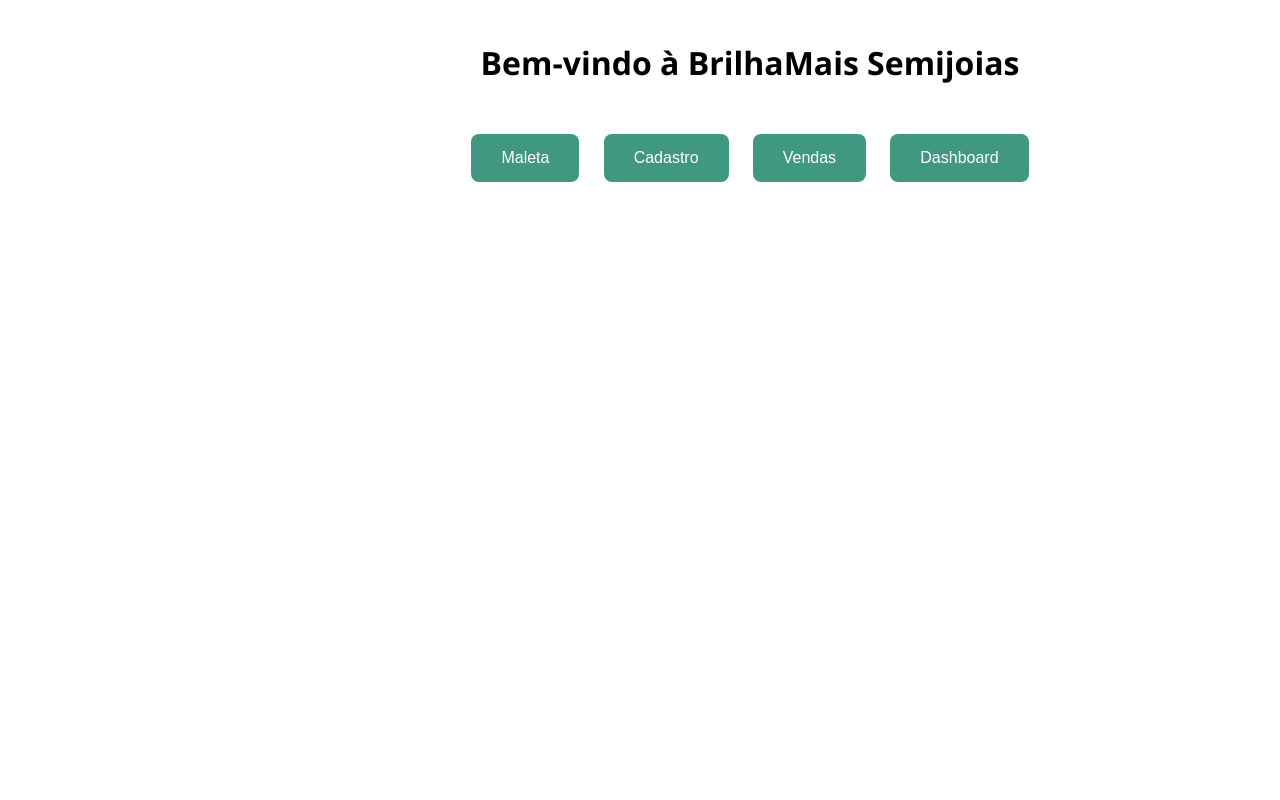
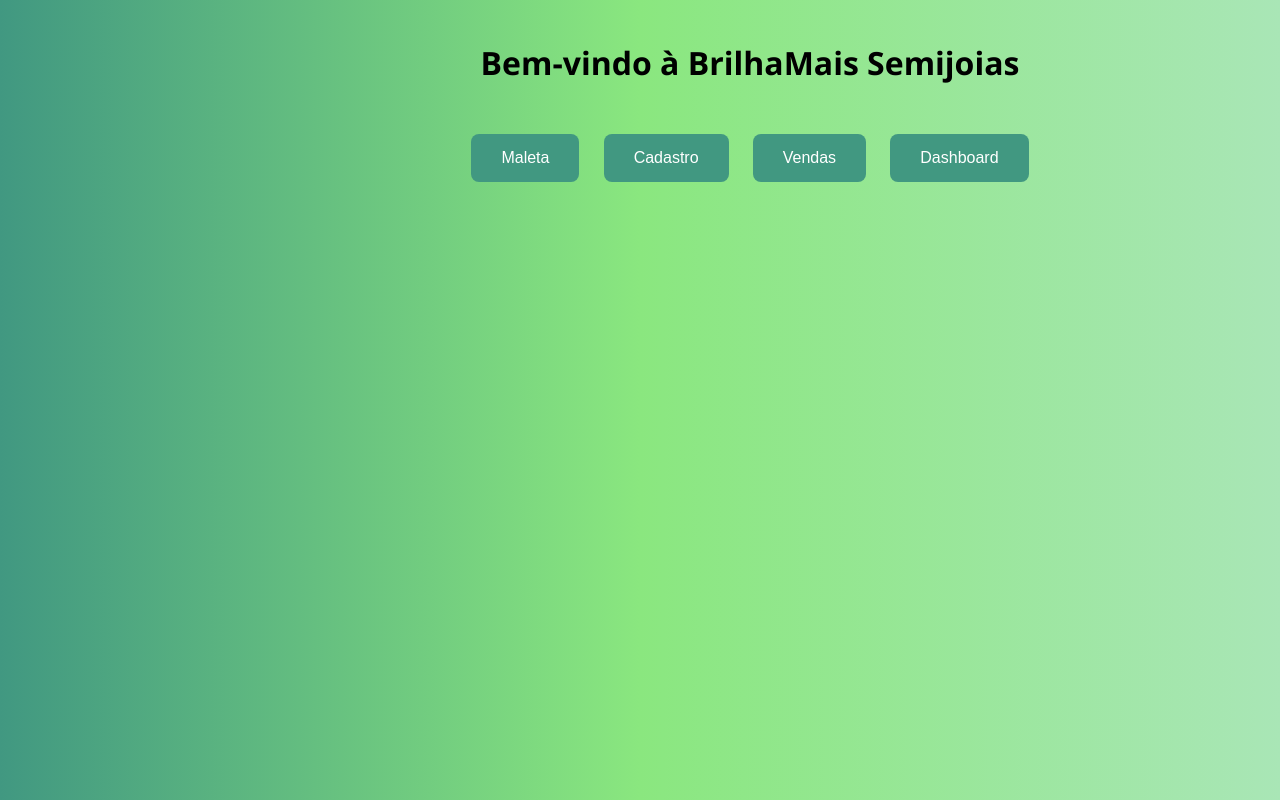
Before and after one commit to Caiera02/BrilhaMais, a Django app: page / in a window 1280 px wide. Run offline with Django 5.2, Linux system fonts and the light colour scheme; a user stored in the database is signed in; parts of the project's set-up code (start-up, migrations or seed data) failed here and were passed over.

Commit message:
add back gradiente

```diff
--- a/static/css/home.css
+++ b/static/css/home.css
@@ -2,7 +2,7 @@ body {
     margin: 0;
     padding: 0;
     font-family: 'Segoe UI', sans-serif;
-    background-color: #ffffff;
+    background: linear-gradient(to right,#419881, #8ae77f, #a9e6b6);
     color: #000000;
     min-height: 100vh;
 }
--- a/vendedoras/templates/home.html
+++ b/vendedoras/templates/home.html
@@ -16,7 +16,7 @@
             <div class="buttons">
                 <a href="{% url 'produto_list' %}"><button>Maleta</button></a>
                 {% if user.is_superuser %}
-                <a href="{% url 'new_cadastro' %}"><button>Cadastro</button></a>
+                    <a href="{% url 'new_cadastro' %}"><button>Cadastro</button></a>
                 {% endif %}
                 <a href="{% url 'visualizar_venda' %}"><button>Vendas</button></a>
                 <a href="{% url 'dashboard' %}"><button>Dashboard</button></a>
```
Also changed, not shown: db.sqlite3.
